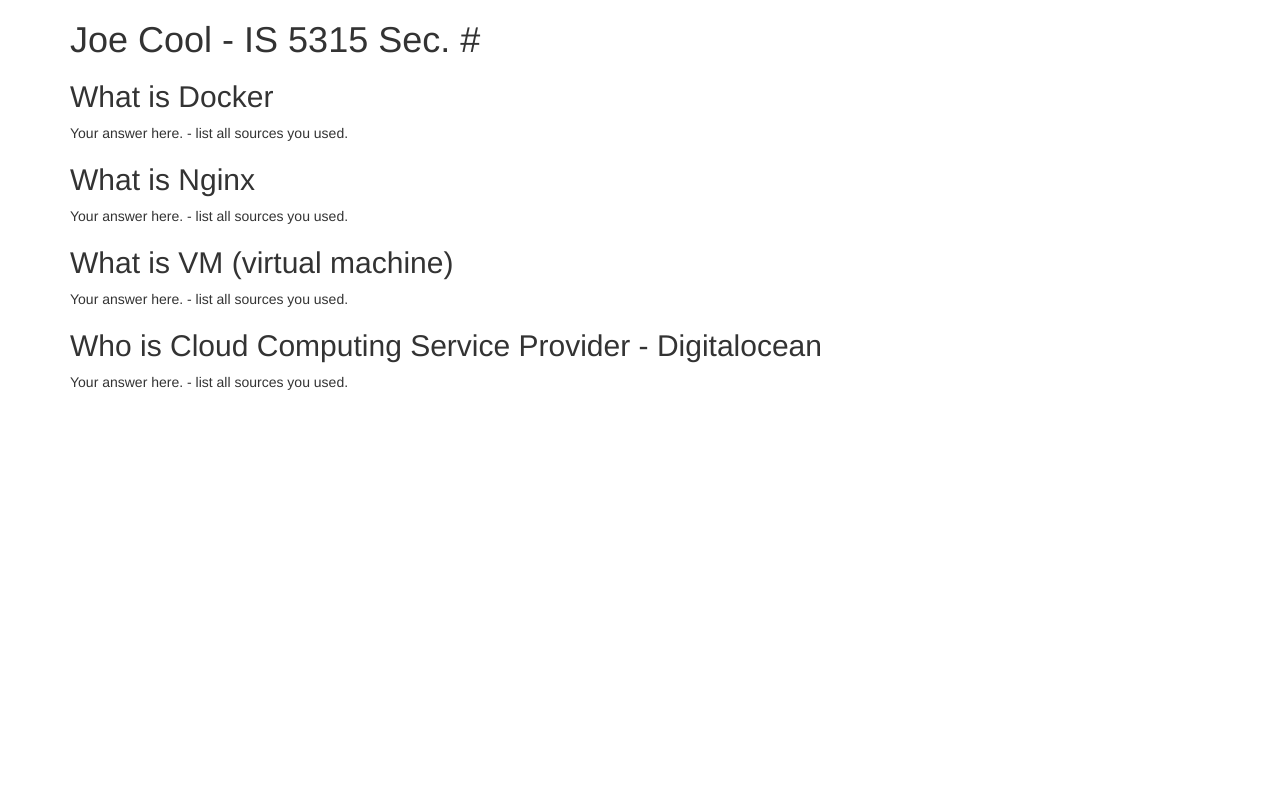
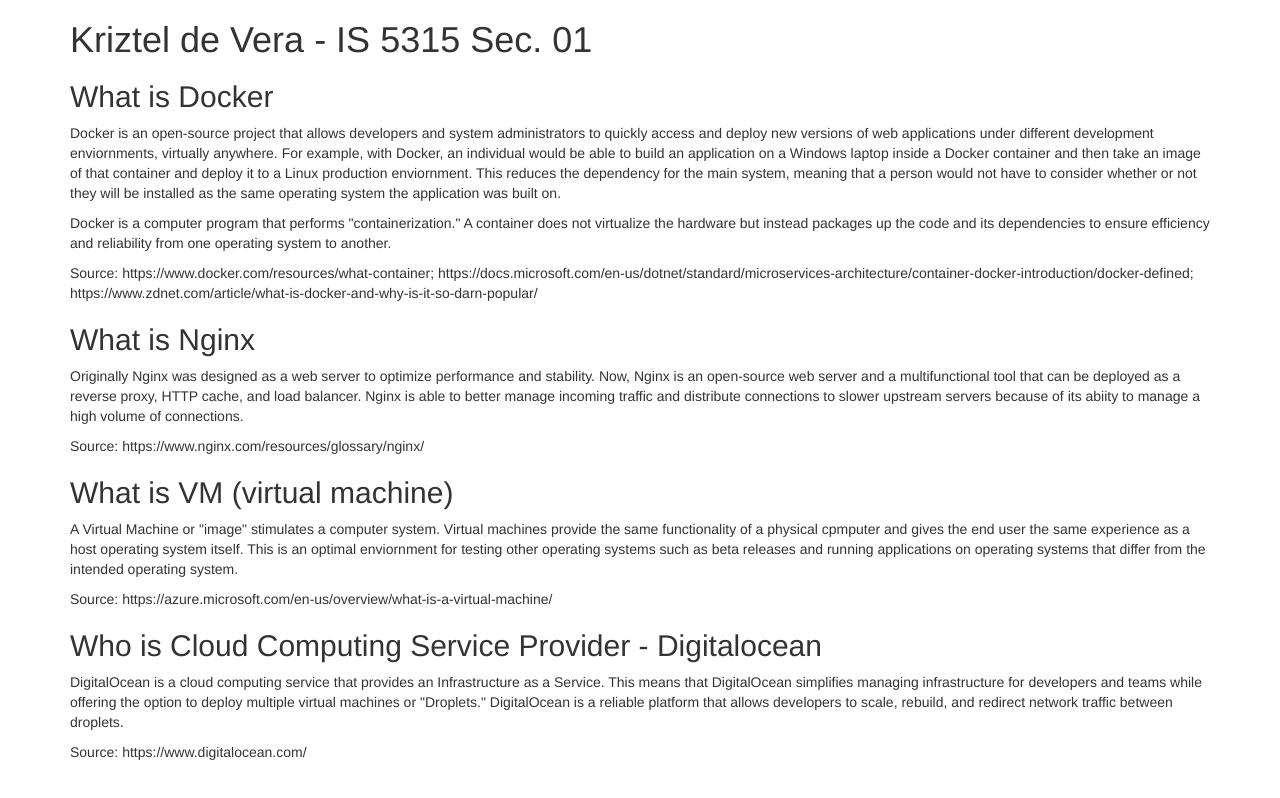
Before and after one commit to deverak/IS5315, a plain HTML site: page index.html in a window 1280 px wide. Drawn offline with nearby package versions, Linux system fonts and the light colour scheme.

Commit message:
Adding first answers for HW 1

```diff
--- a/index.html
+++ b/index.html
@@ -5,15 +5,20 @@
   </head>
   <body>
     <div class="container">
-      <h1>Joe Cool - IS 5315 Sec. #</h1>
+      <h1>Kriztel de Vera - IS 5315 Sec. 01</h1>
       <h2>What is Docker</h2>
-      <p>Your answer here. - list all sources you used.</p>
+      <p>Docker is an open-source project that allows developers and system administrators to quickly access and deploy new versions of web applications under different development enviornments, virtually anywhere. For example, with Docker, an individual would be able to build an application on a Windows laptop inside a Docker container and then take an image of that container and deploy it to a Linux production enviornment. This reduces the dependency for the main system, meaning that a person would not have to consider whether or not they will be installed as the same operating system the application was built on.</p>
+      <p>Docker is a computer program that performs "containerization." A container does not virtualize the hardware but instead packages up the code and its dependencies to ensure efficiency and reliability from one operating system to another. </p>
+      <p>Source: https://www.docker.com/resources/what-container; https://docs.microsoft.com/en-us/dotnet/standard/microservices-architecture/container-docker-introduction/docker-defined; https://www.zdnet.com/article/what-is-docker-and-why-is-it-so-darn-popular/</p>
       <h2>What is Nginx</h2>
-      <p>Your answer here. - list all sources you used.</p>
+      <p>Originally Nginx was designed as a web server to optimize performance and stability. Now, Nginx is an open-source web server and a multifunctional tool that can be deployed as a reverse proxy, HTTP cache, and load balancer. Nginx is able to better manage incoming traffic and distribute connections to slower upstream servers because of its abiity to manage a high volume of connections.</p>
+      <p>Source: https://www.nginx.com/resources/glossary/nginx/</p>
       <h2>What is VM (virtual machine)</h2>
-      <p>Your answer here. - list all sources you used.</p>
+      <p>A Virtual Machine or "image" stimulates a computer system. Virtual machines provide the same functionality of a physical cpmputer and gives the end user the same experience as a host operating system itself. This is an optimal enviornment for testing other operating systems such as beta releases and running applications on operating systems that differ from the intended operating system.</p>
+      <p>Source: https://azure.microsoft.com/en-us/overview/what-is-a-virtual-machine/ </p>
       <h2>Who is Cloud Computing Service Provider - Digitalocean</h2>
-      <p>Your answer here. - list all sources you used.</p>
+      <p>DigitalOcean is a cloud computing service that provides an Infrastructure as a Service. This means that DigitalOcean simplifies managing infrastructure for developers and teams while offering the option to deploy multiple virtual machines or "Droplets." DigitalOcean is a reliable platform that allows developers to scale, rebuild, and redirect network traffic between droplets. </p>
+      <p>Source: https://www.digitalocean.com/</p>
     </div>
   </body>
 </html>
```
